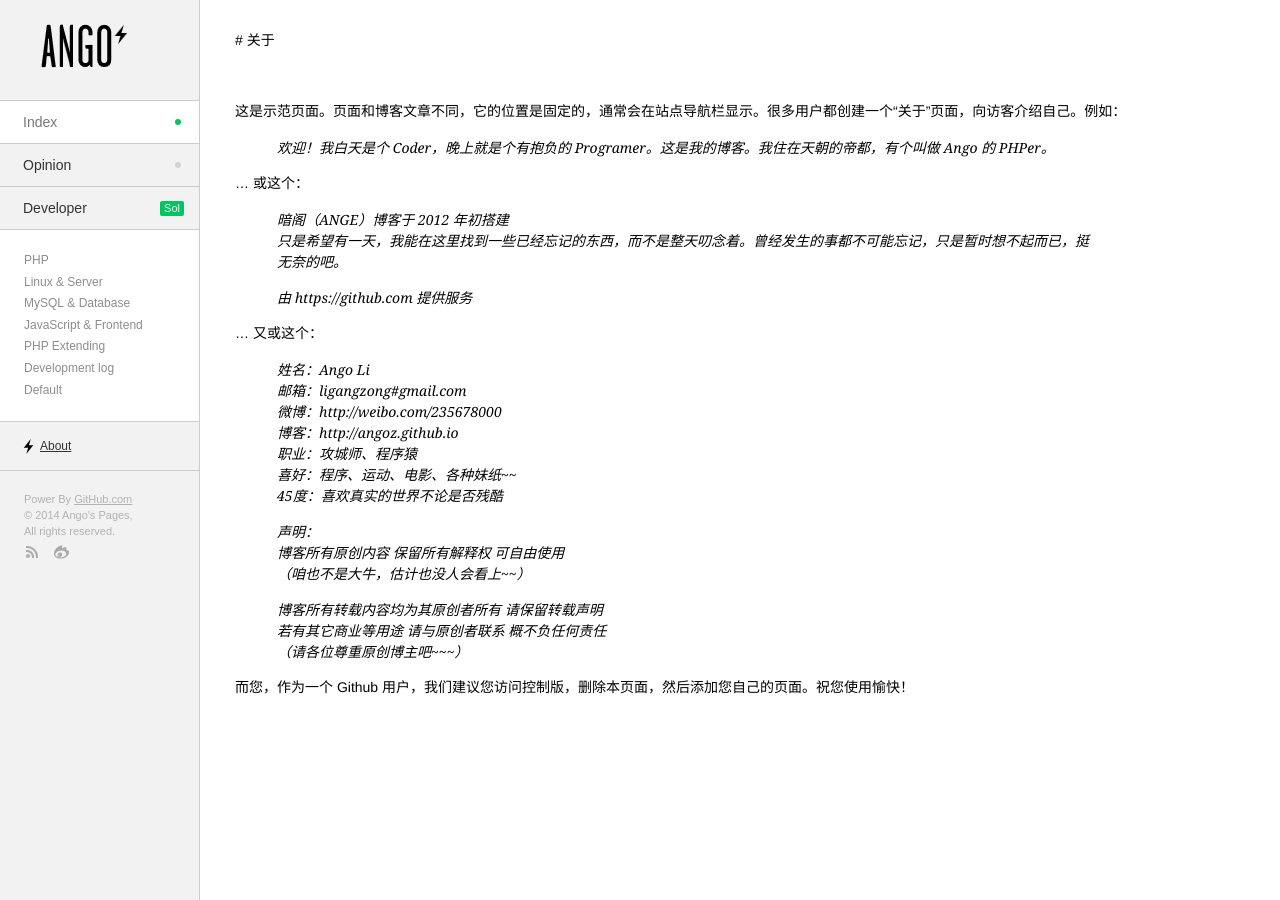
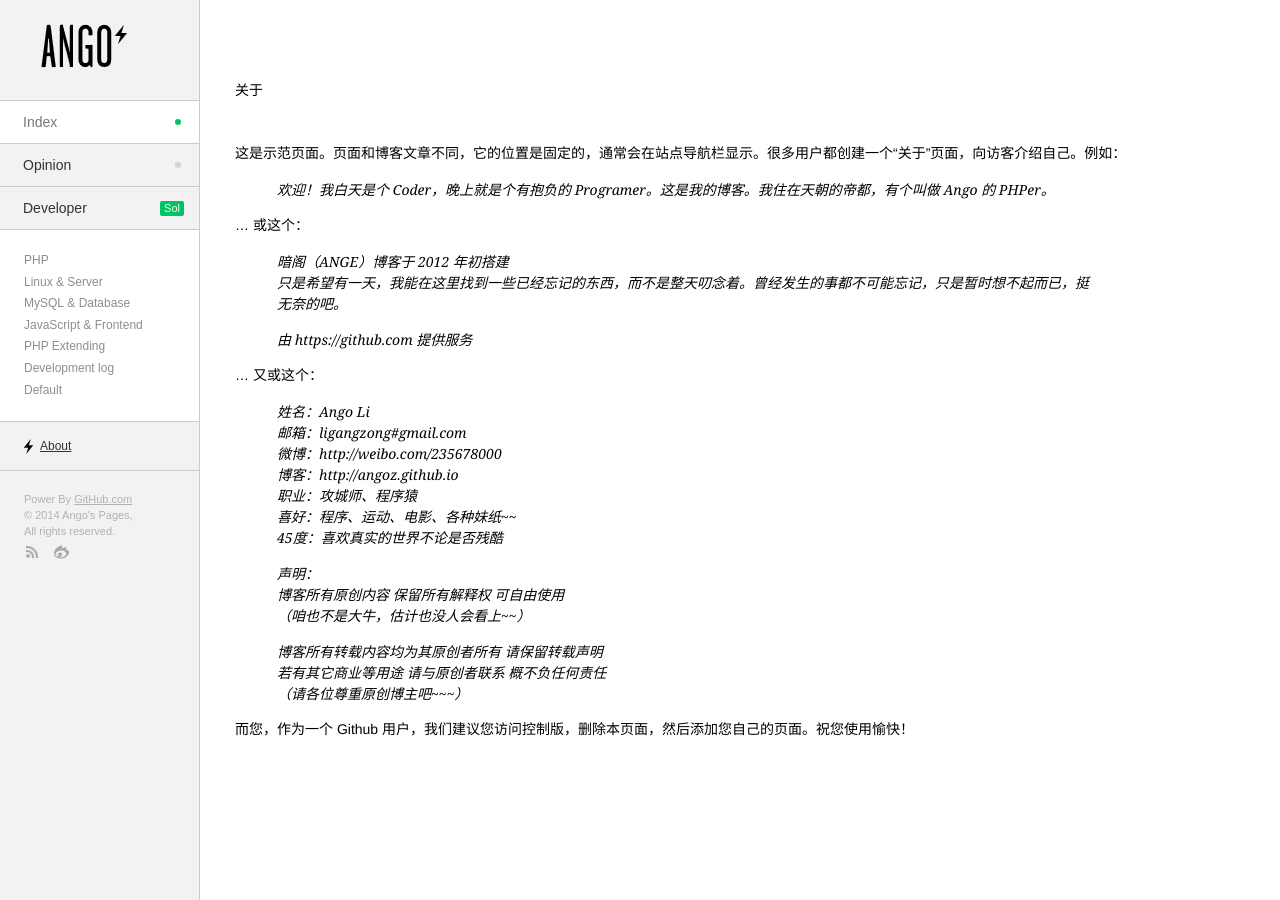
Before and after one commit to angoz/angoz.github.io, a Jekyll site: the page built from about/index.html, in a window 1280 px wide. Built offline with Jekyll 4.4.1, drawn with Linux system fonts in a browser that asks for light colours; nearby versions of some CDN libraries; Markdown is read by kramdown in place of the engine named in the settings.

Commit message:
modified

```diff
--- a/about/index.html
+++ b/about/index.html
@@ -6,9 +6,8 @@
 
 
 
-# 关于
-
 <div class="entry-content">
+<h1>关于</h1><br><br>
 		<p>这是示范页面。页面和博客文章不同，它的位置是固定的，通常会在站点导航栏显示。很多用户都创建一个“关于”页面，向访客介绍自己。例如：</p>
 <blockquote><p>欢迎！我白天是个 Coder，晚上就是个有抱负的 Programer。这是我的博客。我住在天朝的帝都，有个叫做 Ango 的 PHPer。</p></blockquote>
 <p>… 或这个：</p>
```
